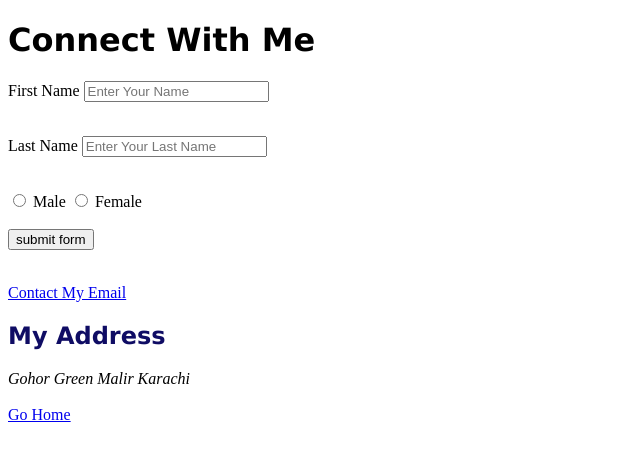
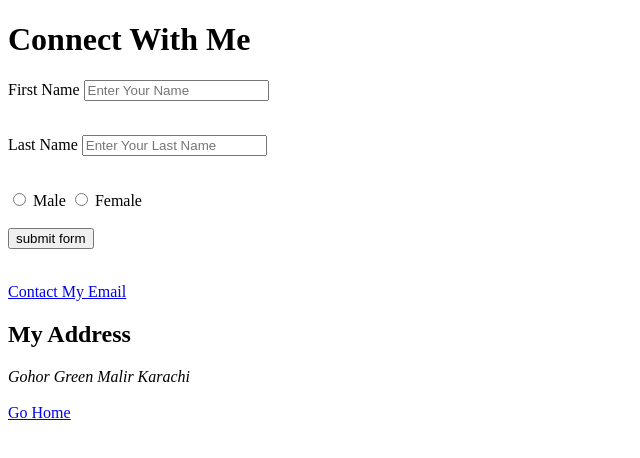
Before and after one commit to salmanali162009/A2, a plain HTML site: page connectwithme.html in a window 1280 px wide. Shown: the whole page, without its empty margins (0-640 px from the left). Drawn offline with Linux system fonts and the light colour scheme.

Commit message:
Update connectwithme.html

```diff
--- a/connectwithme.html
+++ b/connectwithme.html
@@ -1,11 +1,7 @@
 <!DOCTYPE html>
 <html lang="en">
 <head>
-    <style>
-        h1 {font-family: Verdana, Geneva, Tahoma, sans-serif;}
-        h2 {font-family: Verdana, Geneva, Tahoma, sans-serif;color: rgb(15, 12, 100);}
 
-    </style>
     <meta charset="UTF-8">
     <meta name="viewport" content="width=device-width, initial-scale=1.0">
     <title>Connect Me </title>
```
